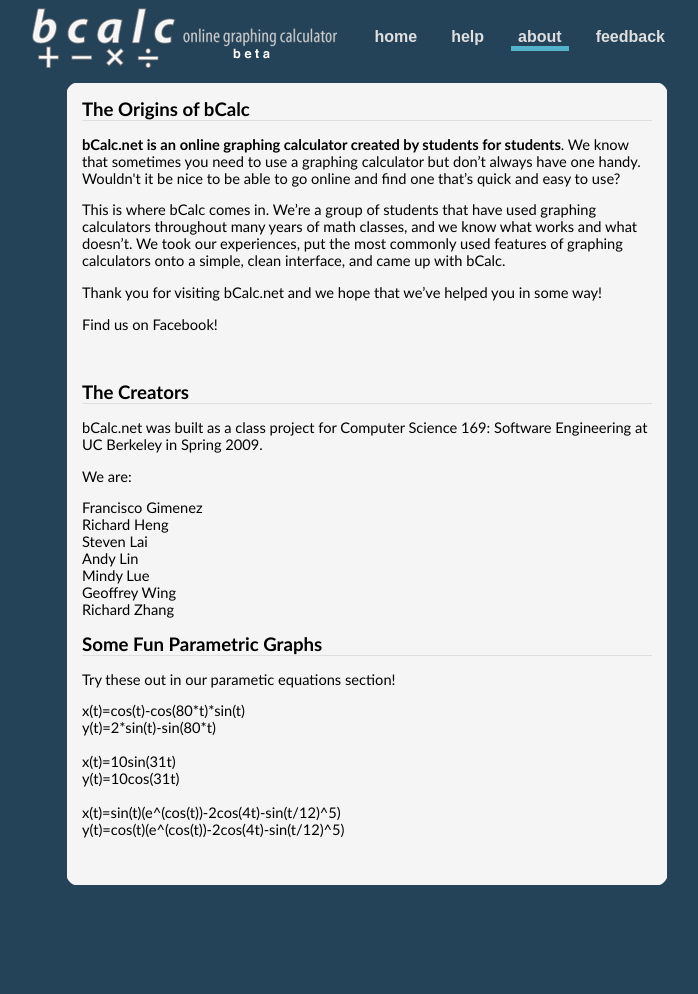
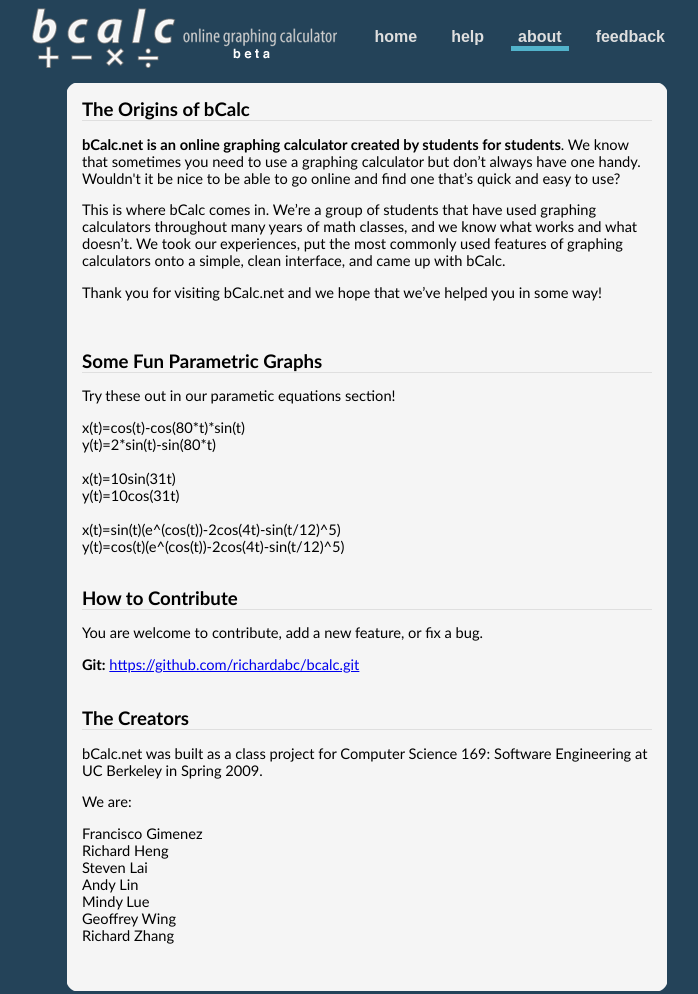
Before and after one commit to Source-River-Flow/bcalc, a plain HTML site: page about.html in a window 1280 px wide. Shown: the top 994 px of the page, without its empty margins (171-869 px from the left). Before the commit the page ends 893 px from the top, so only its background shows below. Drawn offline with Linux system fonts and the light colour scheme.

Commit message:
add git address

```diff
--- a/about.html
+++ b/about.html
@@ -66,13 +66,43 @@
 
 		  <p>Thank you for visiting bCalc.net and we hope that we&rsquo;ve  helped you in some way!</p>
 
-		  <p>Find us on Facebook!</p>
-
 		  <script src="http://connect.facebook.net/en_US/all.js#xfbml=1"></script>
 
 		  <div class="fb-like" data-href="https://www.facebook.com/pages/bCalcnet/378925755515042" data-send="false" data-width="450" data-show-faces="true"></div>
 
 		  <br /><br />
+
+      <h3>Some Fun Parametric Graphs</h3>
+
+      <p>Try these out in our parametic equations section!</p>
+
+      <p>x(t)=cos(t)-cos(80*t)*sin(t)<br>
+
+      y(t)=2*sin(t)-sin(80*t)<br>
+
+      <br>
+
+      x(t)=10sin(31t)<br>
+
+      y(t)=10cos(31t)<br>
+
+      <br>
+
+      x(t)=sin(t)(e^(cos(t))-2cos(4t)-sin(t/12)^5)<br>
+
+      y(t)=cos(t)(e^(cos(t))-2cos(4t)-sin(t/12)^5)</p>
+
+      <br>
+
+
+
+		  <h3>How to Contribute</h3>
+
+      <p>You are welcome to contribute, add a new feature, or fix a bug.</p>
+
+      <strong>Git:</strong> <a href="https://github.com/richardabc/bcalc.git">https://github.com/richardabc/bcalc.git</a>
+
+      <br /><br /><br />
 
 
 
@@ -96,27 +126,9 @@
 
 			Richard Zhang</p>
 
-          <h3>Some Fun Parametric Graphs</h3>
 
-          <p>Try these out in our parametic equations section!</p>
 
-          <p>x(t)=cos(t)-cos(80*t)*sin(t)<br>
-
-          y(t)=2*sin(t)-sin(80*t)<br>
-
-          <br>
-
-          x(t)=10sin(31t)<br>
-
-          y(t)=10cos(31t)<br>
-
-          <br>
-
-          x(t)=sin(t)(e^(cos(t))-2cos(4t)-sin(t/12)^5)<br>
-
-          y(t)=cos(t)(e^(cos(t))-2cos(4t)-sin(t/12)^5)</p>
-
-		  <br />
+      <br />
 
       </div>
 
```
Also changed, not shown: feedback.html (+6 -1 lines).
